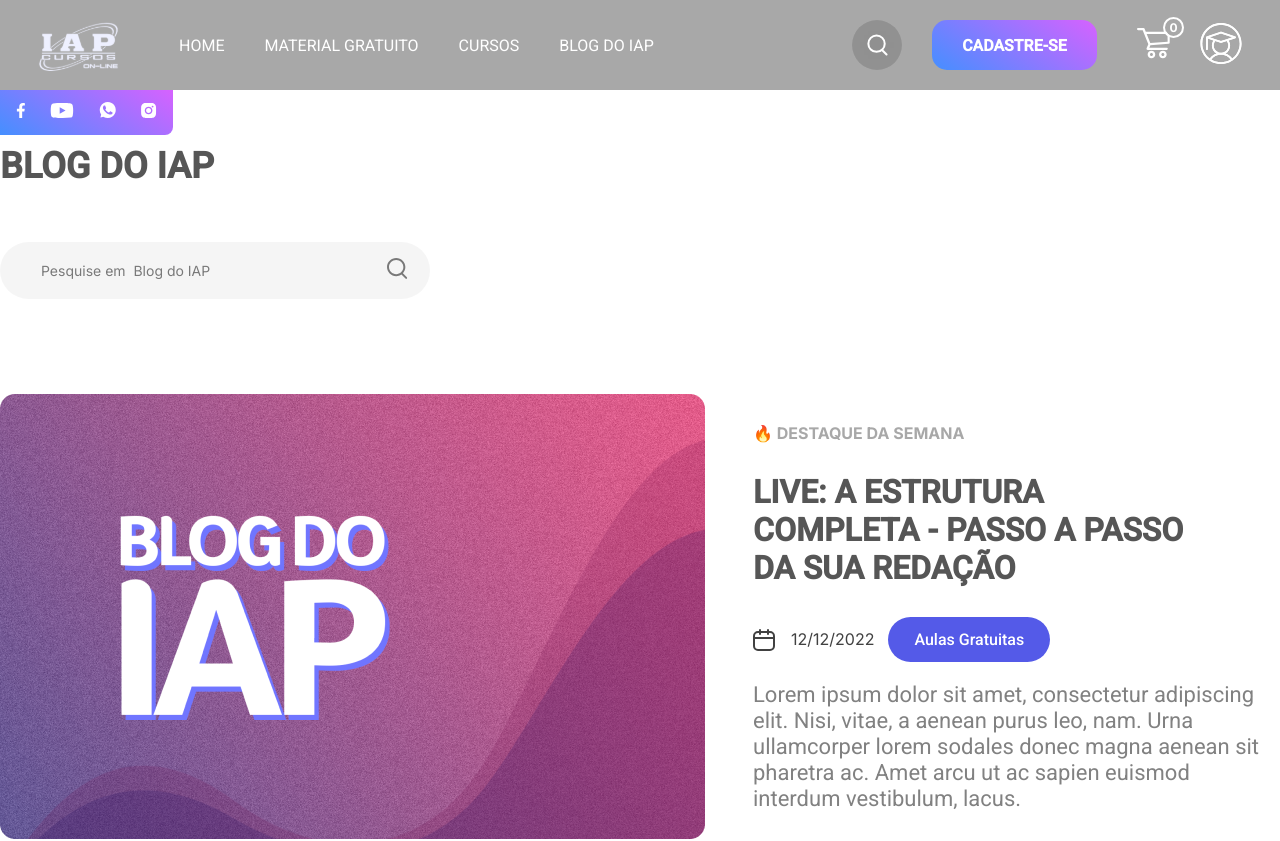
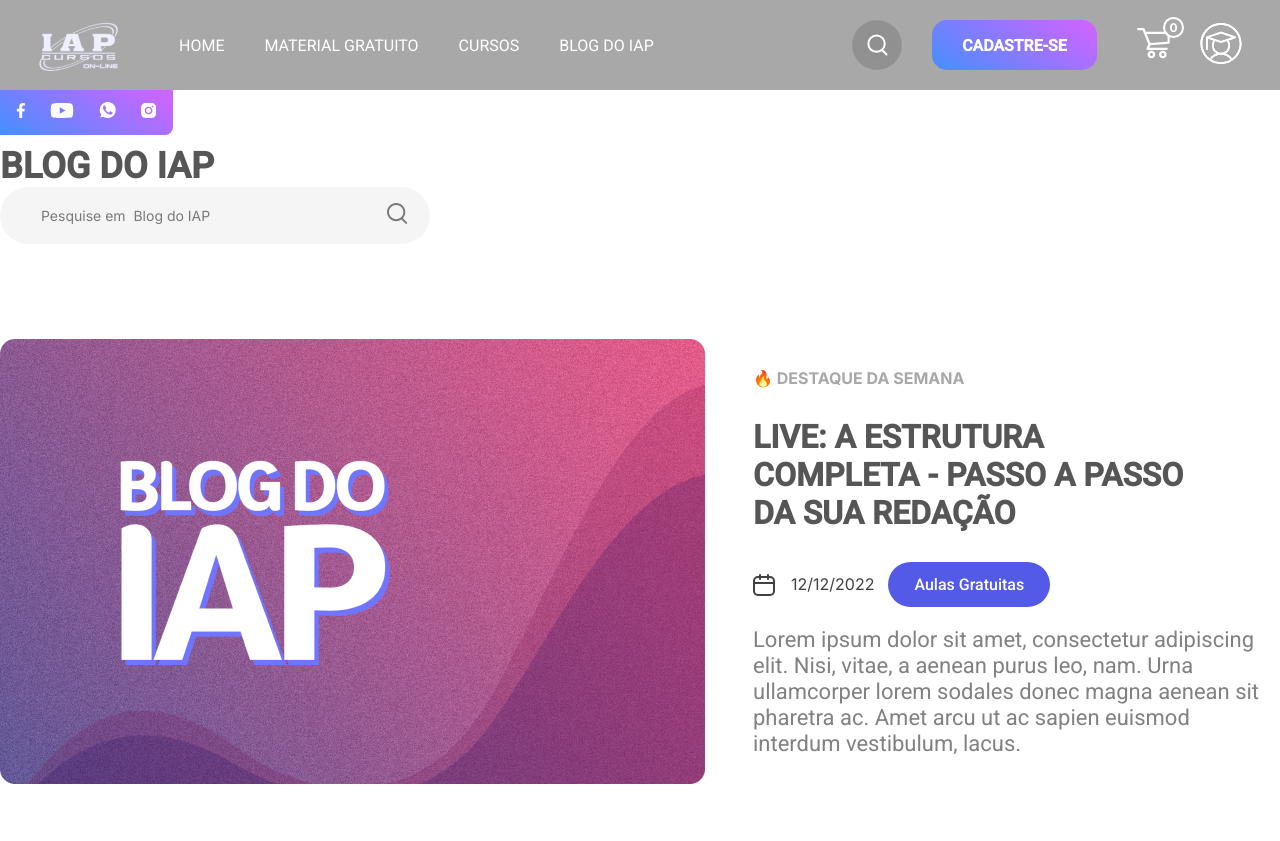
Before and after one commit to lzhudsontoliveira/iap-front-end, a Next.js app: page /blog in a window 1280 px wide. Shown: the top 841 px of the page. Built offline with nearby package versions, Linux system fonts and the light colour scheme.

Commit message:
feat(fix): remove incorrect margin-top

```diff
--- a/src/components/InputSearchContainer/styles.module.scss
+++ b/src/components/InputSearchContainer/styles.module.scss
@@ -9,7 +9,6 @@
     align-items: center;
     justify-content: space-between;
     width: 430px;
-    margin-top: 55px;
   }
   &__input {
     background-color: transparent;
```
